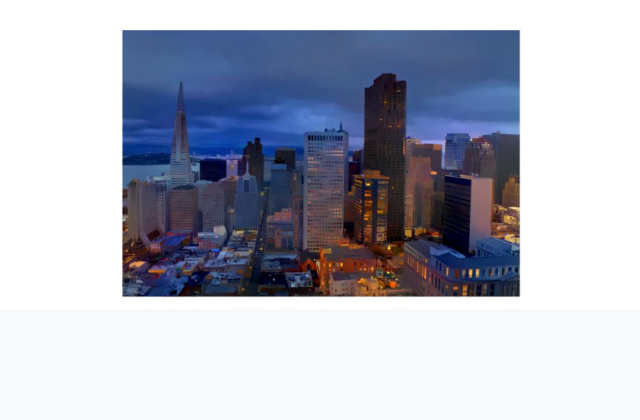
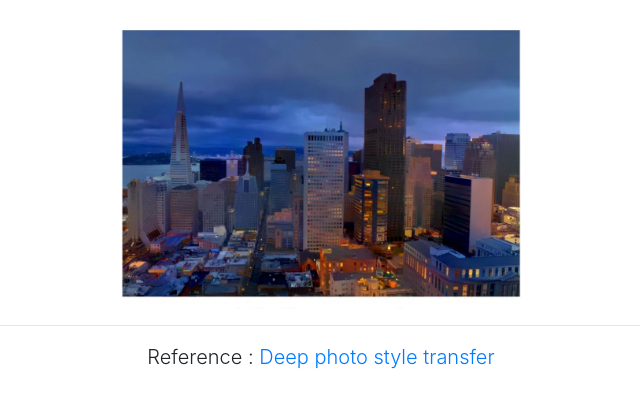
Before and after one commit to mandarin4452/StyleTune, a Flask app: page /information in a window 1280 px wide. Shown: the part 784-1204 px from the top of the page, without its empty margins (319-959 px from the left). Before the commit the page ends 1082 px from the top, so only its background shows below. Run offline with Flask 2, Linux system fonts and the light colour scheme; some libraries are stand-ins or nearby versions.

Commit message:
Add reference

```diff
--- a/templates/intro.html
+++ b/templates/intro.html
@@ -14,4 +14,7 @@
       <p class="lead mb-5">So that this kind of details could be fixed properly as shown below.</p>
 
       <img src = "/static/example_aft.jpg" width="400">
+
+      <hr>
+      <p class="lead mb-5">Reference : <a href="https://arxiv.org/abs/1703.07511">Deep photo style transfer</a></p>
 {% endblock %}
```
